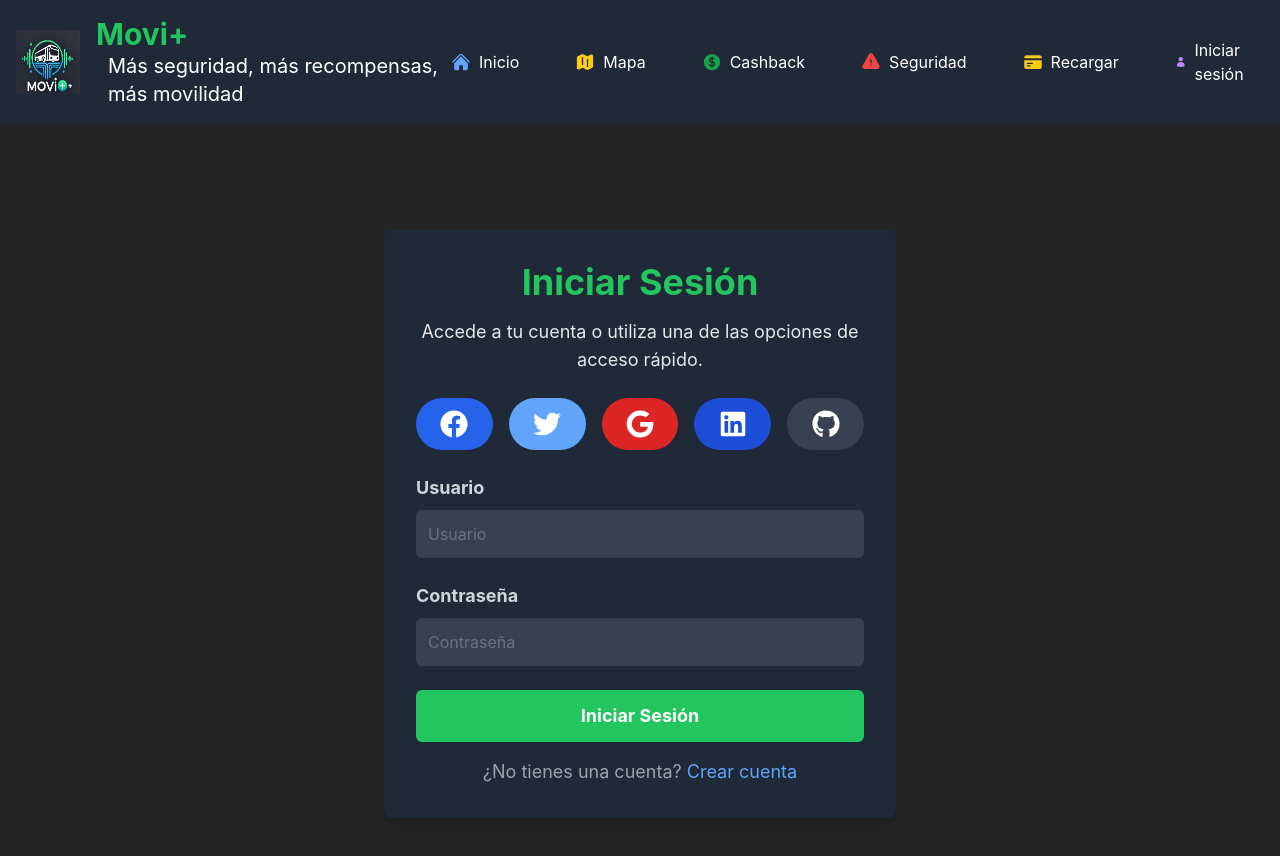
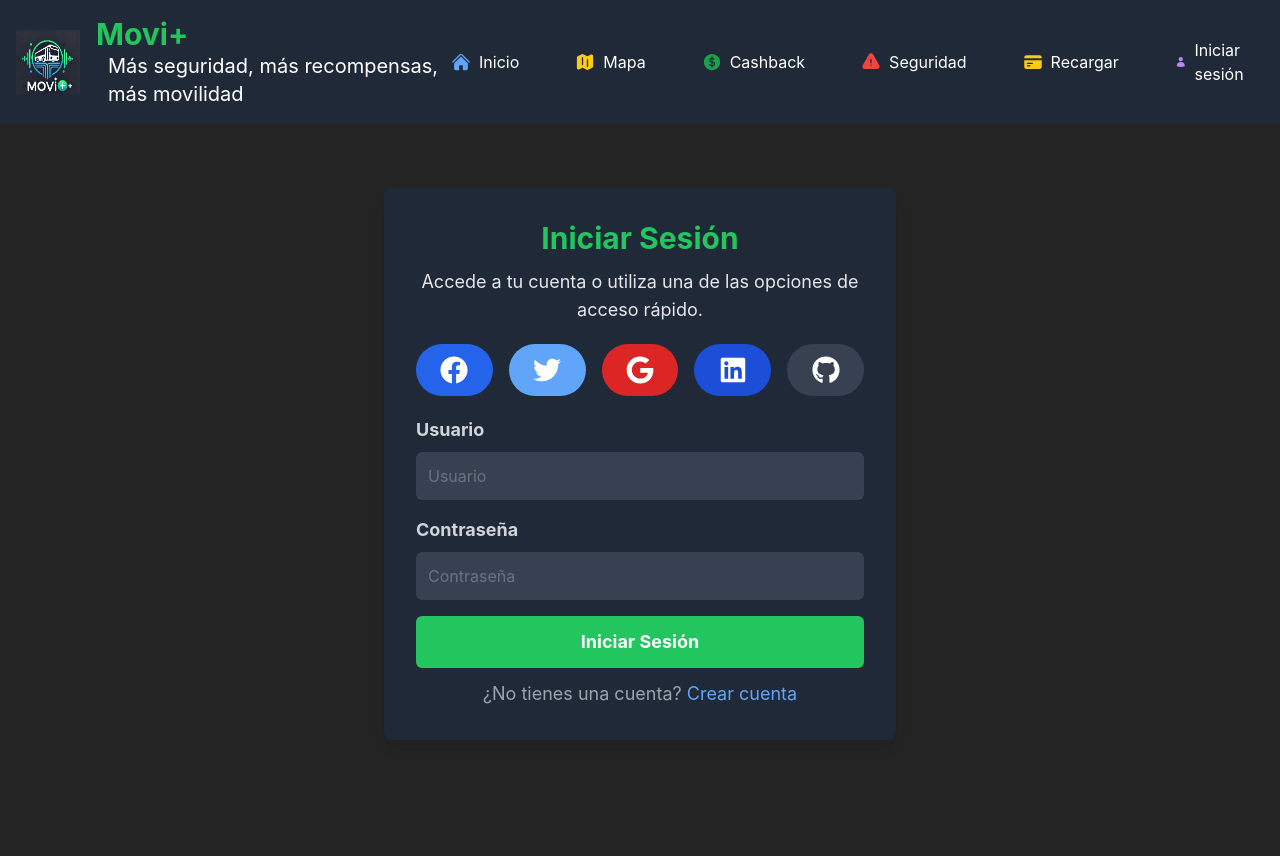
Before and after one commit to pablogarc/IoT-Bus-Tracker-React-App, a React (Vite) app: page /login in a window 1280 px wide. Shown: the top 856 px of the page. After the commit the page ends 800 px from the top, so only its background shows below. Built offline with nearby package versions, Linux system fonts and the light colour scheme.

Commit message:
Arreglando padding Login

```diff
--- a/src/pages/Login/Login.tsx
+++ b/src/pages/Login/Login.tsx
@@ -19,15 +19,16 @@
     };
 
     return (
-        <div className="flex flex-col items-center justify-center min-h-screen bg-dark text-white">
+        <div className="flex flex-col items-center justify-start h-full bg-dark text-white pt-4">
+            <br /><br />
             <div className="p-8 bg-gray-800 rounded-lg shadow-lg w-full max-w-lg">
-                <h2 className="text-4xl font-bold text-center text-green-500 mb-4">Iniciar Sesión</h2>
-                <p className="text-center text-lg mb-6 text-gray-200">
+                <h2 className="text-3xl font-bold text-center text-green-500 mb-3">Iniciar Sesión</h2>
+                <p className="text-center text-lg mb-5 text-gray-200">
                     Accede a tu cuenta o utiliza una de las opciones de acceso rápido.
                 </p>
 
                 {/* Botones de redes sociales */}
-                <div className="flex justify-between gap-4 mb-6">
+                <div className="flex justify-between gap-4 mb-5">
                     <button className="flex items-center justify-center w-1/5 p-3 bg-blue-600 rounded-full text-white hover:bg-blue-700 transition-all">
                         <FaFacebook size={28} />
                     </button>
@@ -46,7 +47,7 @@
                 </div>
 
                 {/* Formulario */}
-                <div className="mb-6">
+                <div className="mb-4">
                     <label className="block text-gray-300 text-lg font-bold mb-2">Usuario</label>
                     <input
                         type="text"
@@ -56,7 +57,7 @@
                         placeholder="Usuario"
                     />
                 </div>
-                <div className="mb-6">
+                <div className="mb-4">
                     <label className="block text-gray-300 text-lg font-bold mb-2">Contraseña</label>
                     <input
                         type="password"
@@ -74,7 +75,7 @@
                 </button>
 
                 {/* Redirección a Registro */}
-                <p className="text-center text-gray-400 mt-4 text-lg">
+                <p className="text-center text-gray-400 mt-3 text-lg">
                     ¿No tienes una cuenta?{" "}
                     <span
                         onClick={() => navigate("/register")}
```
